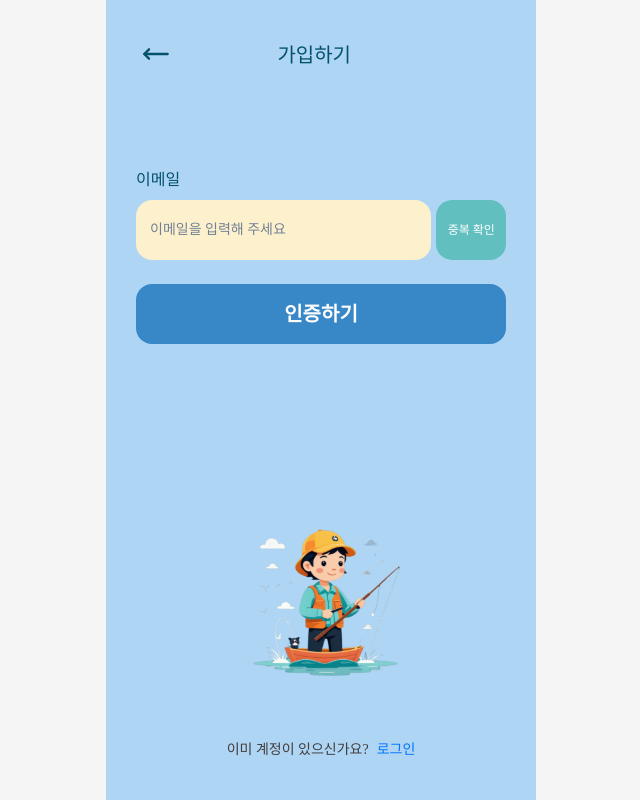
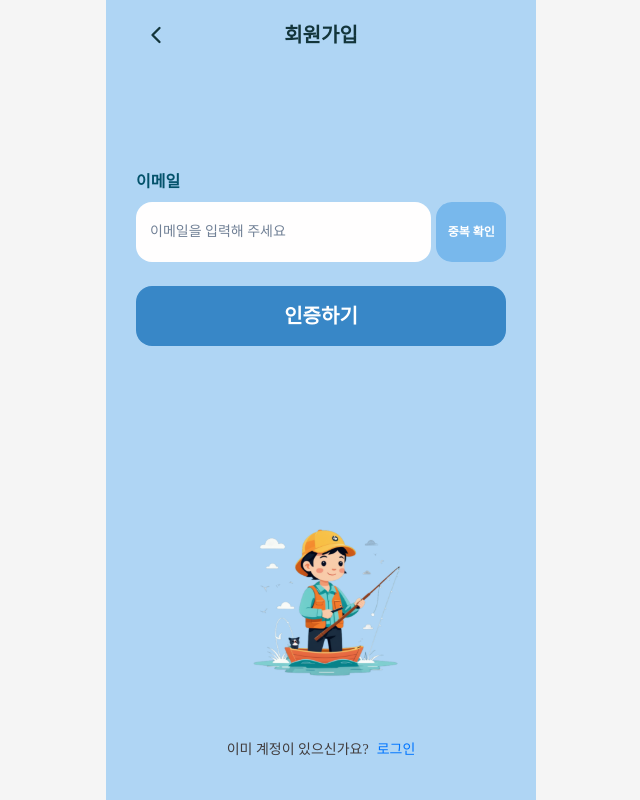
Before and after one commit to Team-BingsooChef/fisherman-front-end, a React (Vite) app: page /signup in a window 1280 px wide. Shown: the whole page, without its empty margins (319-959 px from the left). Built offline with nearby package versions, Linux system fonts and the light colour scheme; a web font is replaced by a local one.

Commit message:
feat: SignUpPage 구현

```diff
--- a/src/components/auth/CheckDuplicate/index.tsx
+++ b/src/components/auth/CheckDuplicate/index.tsx
@@ -1,5 +1,8 @@
 import { Flex, Box, Button, Input, Text } from "@chakra-ui/react";
+import { useNavigate} from "react-router-dom";
 import { useState, MouseEventHandler } from "react";
+import { COLOR } from "../../../styles/color";
+import { BlueRectangleButton } from "../../common/CustomedButton";
 // import { useState, MouseEventHandler } from "react";
 
 interface CheckDuplicateProps {
@@ -11,13 +14,18 @@ interface CheckDuplicateProps {
 // export const CheckDuplicate: React.FC<CheckDuplicateProps> = ({ onClick }) => {
 export const CheckDuplicate = () => {
   const [email, setEmail] = useState("");
+  const navigate = useNavigate();
+
   const handleChangeEmail = (e: React.ChangeEvent<HTMLInputElement>) => {
     setEmail(e.target.value);
+  };
+  const goToEmailCheck = () => {
+    navigate("/emailcheck", { state: { from: "signup" } });
   };
 
   return (
     <Box w="100%" mt="100px">
-      <Text mb="8px" color="#03526B" fontWeight="100" alignSelf="start">
+      <Text mb="8px" color="#03526B" alignSelf="start" fontWeight="semibold">
         이메일
       </Text>
       <Flex gap="5px">
@@ -30,14 +38,18 @@ export const CheckDuplicate = () => {
           size="sm"
           width={"100%"}
           height="60px"
+           fontWeight="medium"
           borderRadius="16px"
-          backgroundColor="#FDF0CC"
+          backgroundColor="#FFFEFE"
           mb="24px"
-          _hover={{ backgroundColor: "#FDF0CC" }} // Keeps the background white on hover
-          _focus={{ backgroundColor: "#FDF0CC", boxShadow: "none" }} // Keeps the background white on focus
+          _hover={{ backgroundColor: "#FFFEFE" }} // Keeps the background white on hover
+          _focus={{ backgroundColor: "#FFFEFE", boxShadow: "none" }} // Keeps the background white on focus
         />
         <CheckDuplicateButton />
       </Flex>
+            <BlueRectangleButton onClick={goToEmailCheck}>
+              인증하기
+            </BlueRectangleButton>
     </Box>
   );
 };
@@ -45,16 +57,16 @@ export const CheckDuplicate = () => {
 const CheckDuplicateButton: React.FC<CheckDuplicateProps> = ({ onClick }) => {
   return (
     <Button
-      onClick={onClick} // onClick 이벤트 연결
-      bg="#61BFBF"
+      onClick={onClick}
+      bg={COLOR.LIGHTBLUE}
       color="#ffffff"
       width="80px"
       fontSize="12px"
-      fontWeight={500}
+      fontWeight="extrabold"
       height="60px"
       borderRadius="16px"
       _hover={{
-        bg: "#61BFBF", // hover 시 배경색
+        bg: COLOR.LIGHTBLUE, // hover 시 배경색
         color: "#ffffff", // hover 시 텍스트 색상 유지
       }}
       _active={{
--- a/src/pages/auth/SignUpPage.tsx
+++ b/src/pages/auth/SignUpPage.tsx
@@ -1,25 +1,22 @@
 import styled from "@emotion/styled";
 import { useNavigate} from "react-router-dom";
-import { BlueRectangleButton } from "../../components/common/CustomedButton";
+import { BlueBackHeader } from "../../components/common/Header";
 import {
-  AuthTopWrapper,
   AuthBottomWrapper,
 } from "../../components/auth/AuthWrapper";
 import { CheckDuplicate } from "../../components/auth/CheckDuplicate";
 
 export default function SignUpPage() {
   const navigate = useNavigate();
-  const goToEmailCheck = () => {
-    navigate("/emailcheck", { state: { from: "signup" } });
-  };
+  const goLogin = () => {
+    navigate("/login");
+  }
+
 
   return (
     <Wrapper>
-      <AuthTopWrapper text="가입하기" color="#03526B" />
+      <BlueBackHeader text="회원가입" onBackClick={goLogin} />
       <CheckDuplicate />
-      <BlueRectangleButton onClick={goToEmailCheck}>
-        인증하기
-      </BlueRectangleButton>
       <AuthBottomWrapper
         linkText="이미 계정이 있으신가요?"
         linkText2="로그인"
--- a/src/styles/color.ts
+++ b/src/styles/color.ts
@@ -3,7 +3,7 @@ export const COLOR = {
     SERVE: '#F9F7F7',
     NAVY: '#03526B',
     DEEPBLUE: '#3887C7',
-    LIGHTBLUE: '#5E9CD2',
+    LIGHTBLUE: '#78B8EC',
     GREY: '#D9D9D9',
 }
 
```
